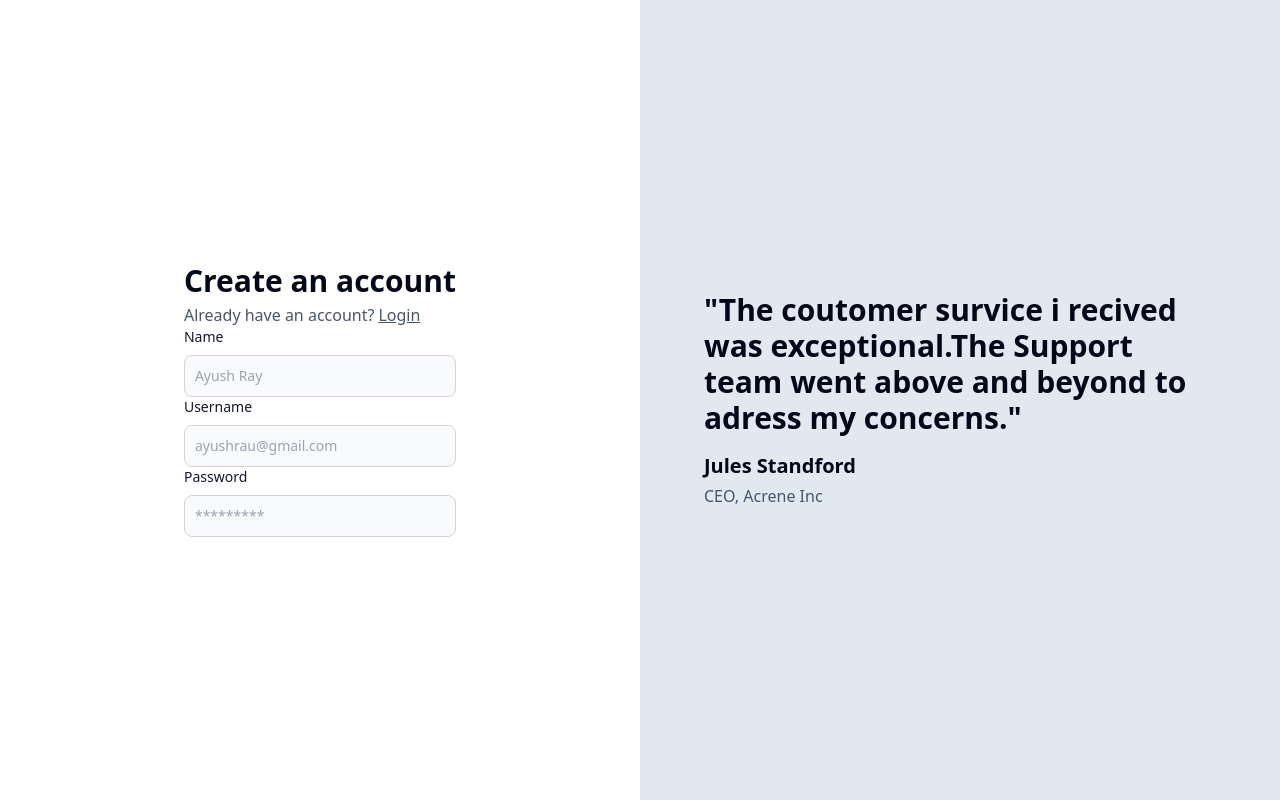
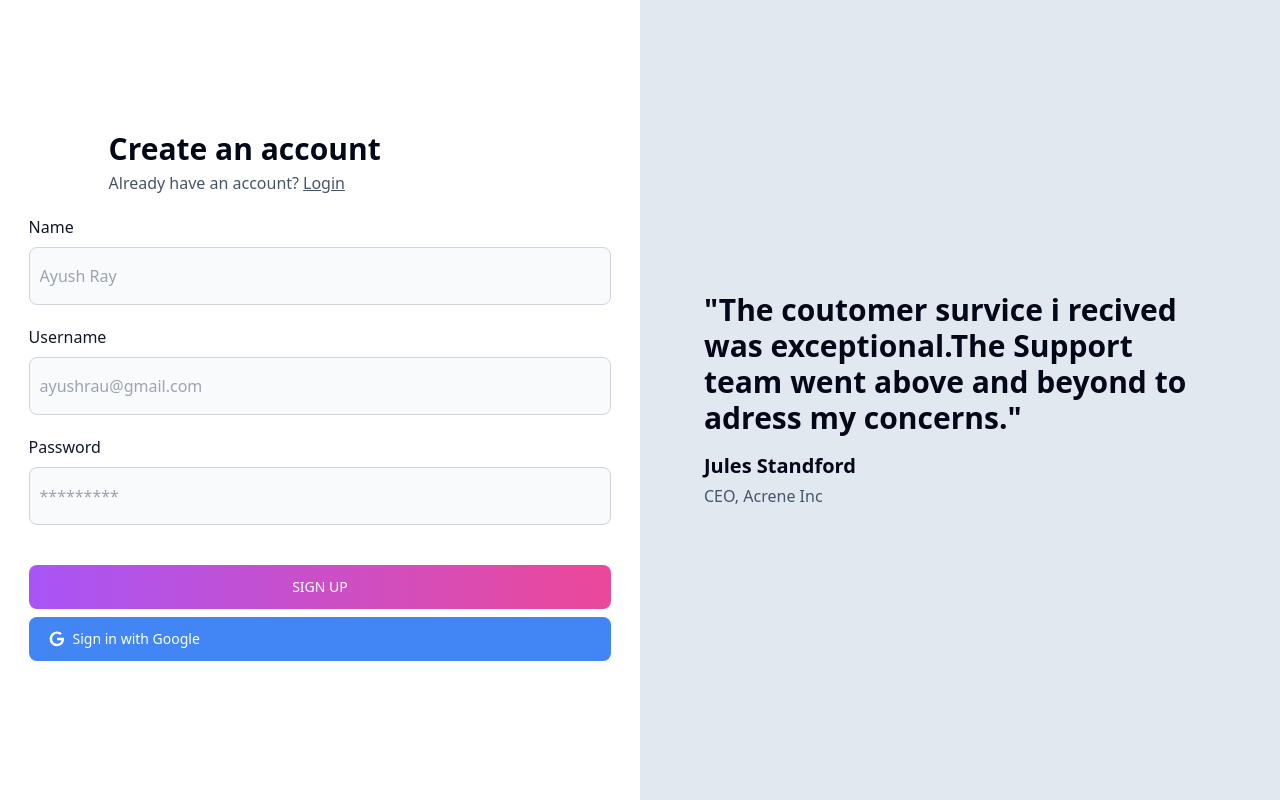
Before and after one commit to AyushRay06/Blog-web, a React (Vite) app in the folder blog-main/frontend/: page /signup in a window 1280 px wide. Built offline with nearby package versions, Linux system fonts and the light colour scheme.

Commit message:
Buttons Added

```diff
--- a/blog-main/frontend/src/components/Auth.tsx
+++ b/blog-main/frontend/src/components/Auth.tsx
@@ -1,6 +1,8 @@
 import { useState } from "react"
 import { Link } from "react-router-dom"
 import { SignupInput } from "@100xdevs/medium-common"
+import { Button } from "./Button"
+import { GoogleButton } from "./GoogleButton"
 
 export const Auth = ({ type }: { type: "signup" | "signin" }) => {
   const [postInputs, setPostInputs] = useState<SignupInput>({
@@ -13,7 +15,7 @@ export const Auth = ({ type }: { type: "signup" | "signin" }) => {
     <div className="h-screen flex justify-center flex-col">
       <div className="flex justify-center">
         <div>
-          <div>
+          <div className="px-20">
             <div className="text-3xl font-extrabold">Create an account</div>
             <div className="text-slate-600 font-light mt-1">
               Already have an account?
@@ -56,6 +58,8 @@ export const Auth = ({ type }: { type: "signup" | "signin" }) => {
               }}
             />
           </div>
+          <Button />
+          <GoogleButton />
         </div>
       </div>
     </div>
@@ -76,15 +80,15 @@ export const LabelledInput = ({
 }: LabelledInputTypes) => {
   return (
     <div>
-      <div>
-        <label className="block mb-2 text-sm font-medium text-gray-900 dark:text-white">
+      <div className="pt-5">
+        <label className="block mb-2 text-m font-medium text-gray-900 dark:text-white">
           {label}
         </label>
         <input
           onChange={onChange}
           type="text"
           id="first_name"
-          className="bg-gray-50 border border-gray-300 text-gray-900 text-sm rounded-lg focus:ring-blue-500 focus:border-blue-500 block w-full p-2.5 dark:bg-gray-700 dark:border-gray-600 dark:placeholder-gray-400 dark:text-white dark:focus:ring-blue-500 dark:focus:border-blue-500"
+          className="bg-gray-50 py-4 border border-gray-300 text-gray-900 text-m rounded-lg focus:ring-blue-500 focus:border-blue-500 block w-full p-2.5 dark:bg-gray-700 dark:border-gray-600 dark:placeholder-gray-400 dark:text-white dark:focus:ring-blue-500 dark:focus:border-blue-500"
           placeholder={placeholder}
           required
         />
--- /dev/null
+++ b/blog-main/frontend/src/components/Button.tsx
@@ -0,0 +1,10 @@
+export const Button = () => {
+  return (
+    <button
+      type="button"
+      className="w-full text-white bg-gradient-to-r from-purple-500 to-pink-500 hover:bg-gradient-to-l focus:ring-4 focus:outline-none focus:ring-purple-200 dark:focus:ring-purple-800 font-medium rounded-lg text-sm px-40 py-3 text-center me-2 mb-2 mt-10"
+    >
+      SIGN UP
+    </button>
+  )
+}
--- /dev/null
+++ b/blog-main/frontend/src/components/GoogleButton.tsx
@@ -0,0 +1,23 @@
+export const GoogleButton = () => {
+  return (
+    <button
+      type="button"
+      className="w-full text-white bg-[#4285F4] hover:bg-[#4285F4]/90 focus:ring-4 focus:outline-none focus:ring-[#4285F4]/50 font-medium rounded-lg text-sm px-5 py-3 text-center inline-flex items-center dark:focus:ring-[#4285F4]/55 me-2 mb-2"
+    >
+      <svg
+        className="w-4 h-4 me-2"
+        aria-hidden="true"
+        xmlns="http://www.w3.org/2000/svg"
+        fill="currentColor"
+        viewBox="0 0 18 19"
+      >
+        <path
+          fill-rule="evenodd"
+          d="M8.842 18.083a8.8 8.8 0 0 1-8.65-8.948 8.841 8.841 0 0 1 8.8-8.652h.153a8.464 8.464 0 0 1 5.7 2.257l-2.193 2.038A5.27 5.27 0 0 0 9.09 3.4a5.882 5.882 0 0 0-.2 11.76h.124a5.091 5.091 0 0 0 5.248-4.057L14.3 11H9V8h8.34c.066.543.095 1.09.088 1.636-.086 5.053-3.463 8.449-8.4 8.449l-.186-.002Z"
+          clip-rule="evenodd"
+        />
+      </svg>
+      Sign in with Google
+    </button>
+  )
+}
```
